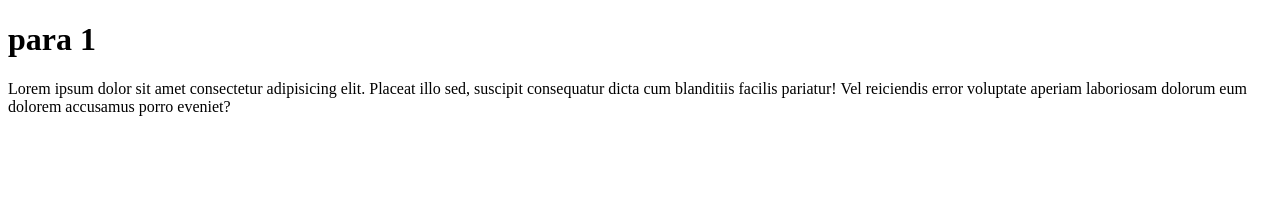
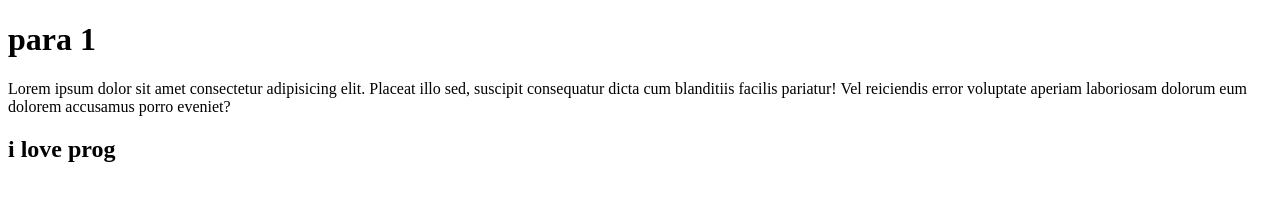
Before and after one commit to IrraDistor/2ISA-feb5, a plain HTML site: page index.html in a window 1280 px wide. Drawn offline with Linux system fonts and the light colour scheme.

Commit message:
4th commit

```diff
--- a/index.html
+++ b/index.html
@@ -9,5 +9,6 @@
 <body>
     <h1>para 1</h1>
     <p>Lorem ipsum dolor sit amet consectetur adipisicing elit. Placeat illo sed, suscipit consequatur dicta cum blanditiis facilis pariatur! Vel reiciendis error voluptate aperiam laboriosam dolorum eum dolorem accusamus porro eveniet?</p>
+    <h2>i love prog</h2>
 </body>
 </html>
```
